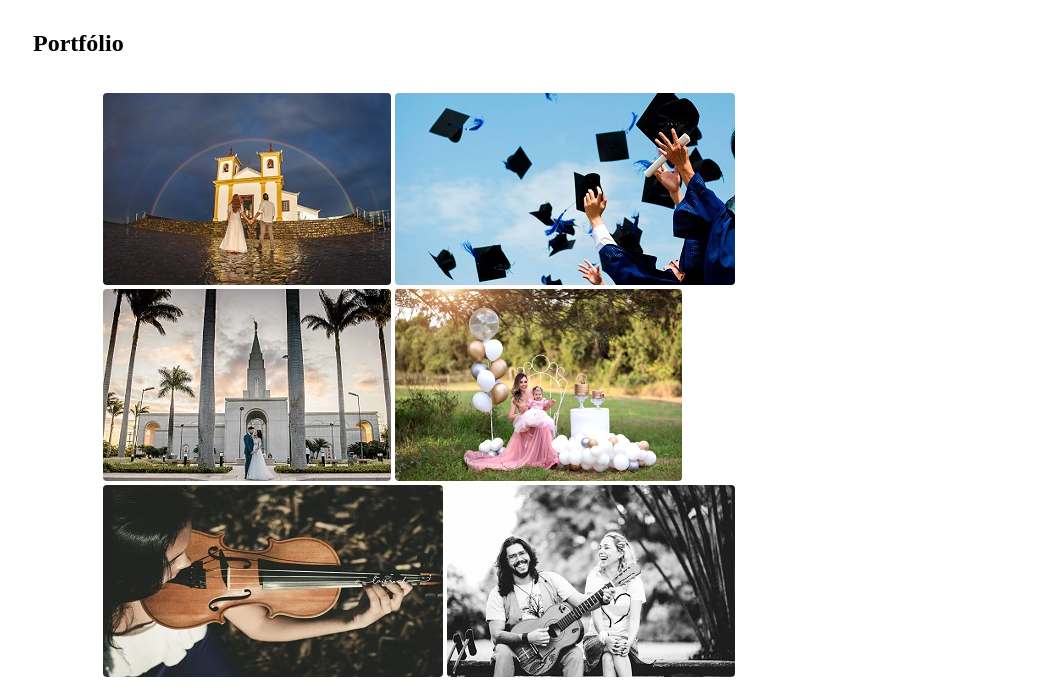
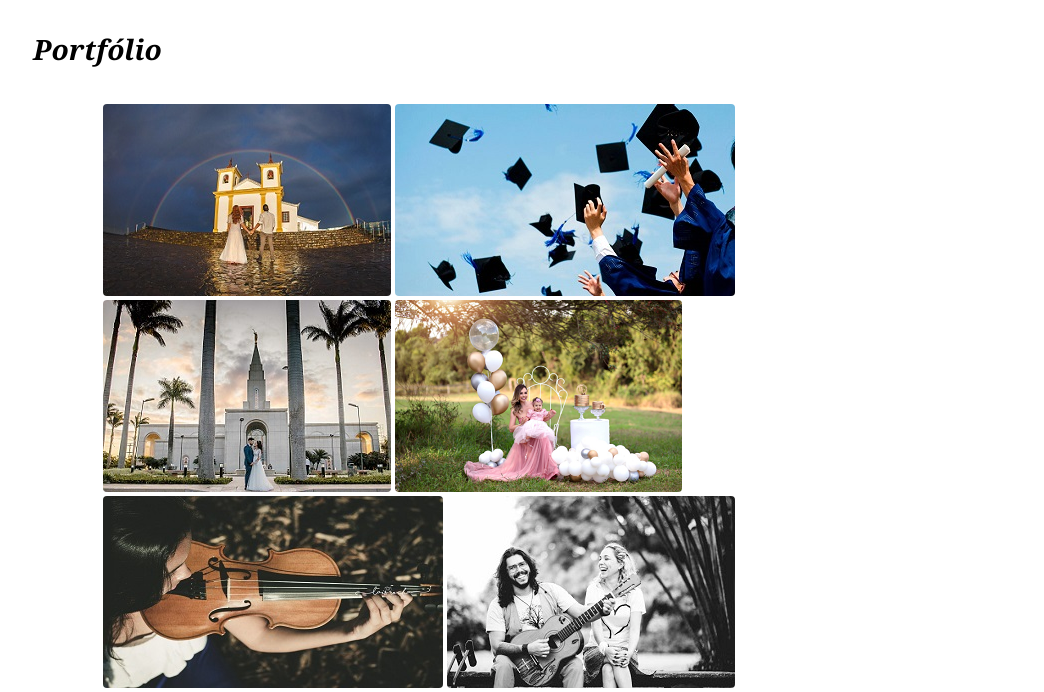
Before and after one commit to PauloRenato21/AtividadesHtml_Senai, a plain HTML site: page Portfolio.html in a window 1280 px wide. Shown: the part 208-900 px from the top of the page, without its empty margins (117-1161 px from the left). Drawn offline with Linux system fonts and the light colour scheme.

```diff
--- a/css/StylePortfolio.css
+++ b/css/StylePortfolio.css
@@ -63,10 +63,16 @@
     border: 2px solid gray;
 }
 
+    /*Estilo Titulo*/
+h2{
+    font-family: Georgia;
+    font-size: 28px;
+    font-style: italic;
+}
+
     /*Efeitos Fotos*/
 div.GaleriaFotos{
     margin-left: 70px;
-    margin-right: 70px;
 }
 
 div.GaleriaFotos img{
```
